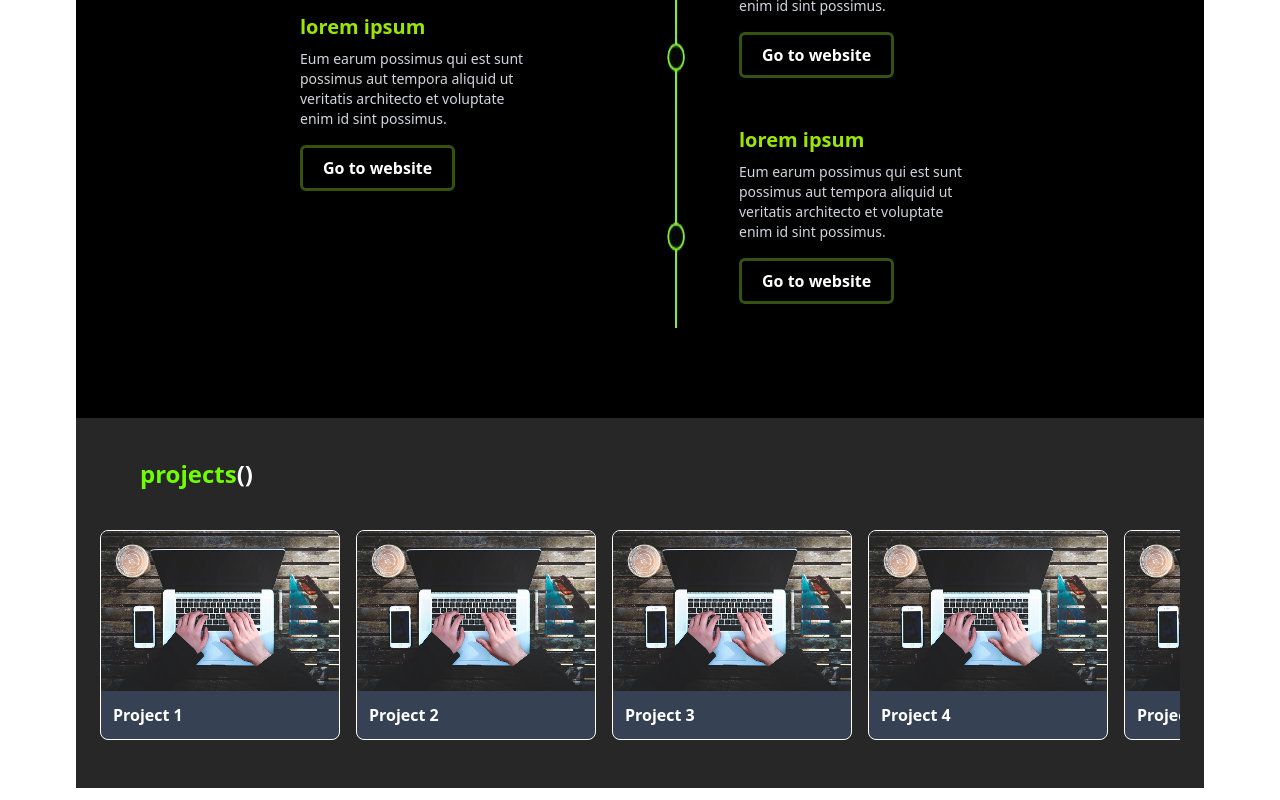
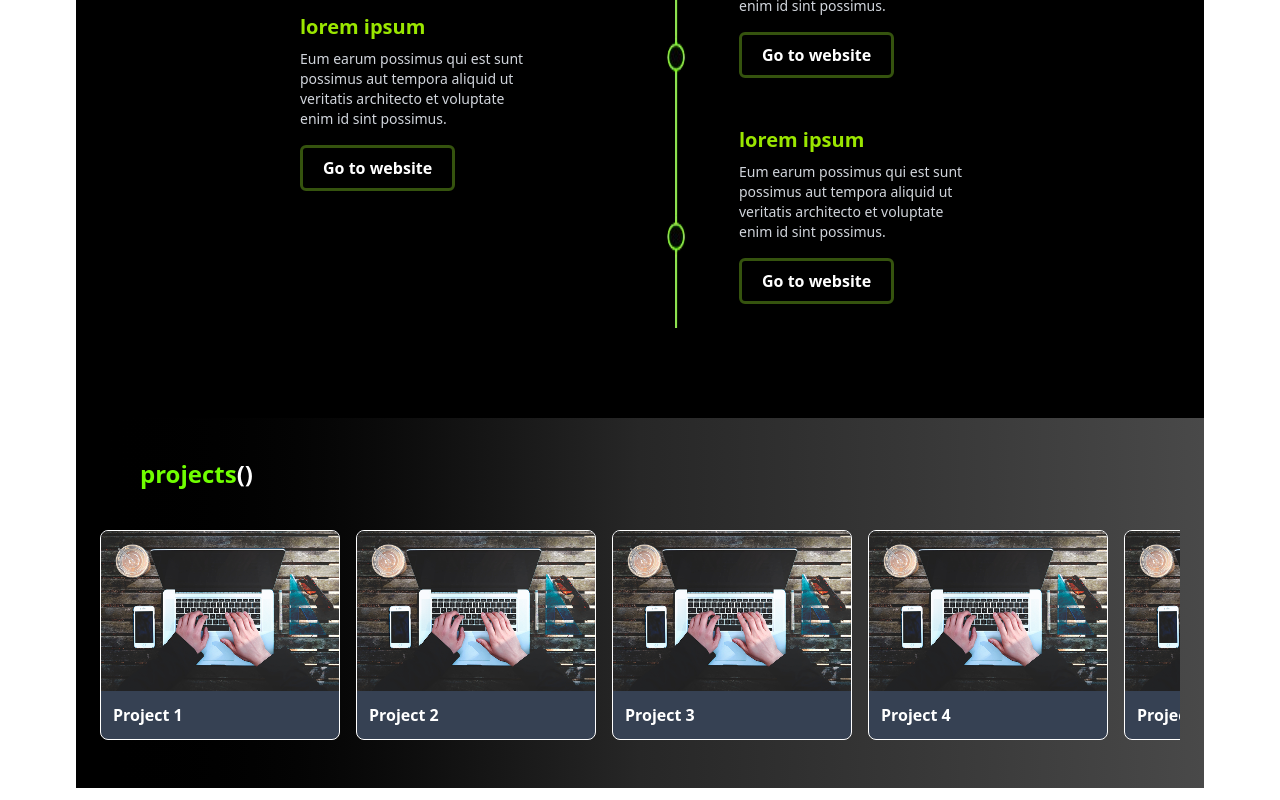
Before and after one commit to mwenaro/gomycode-react-ts-fullstack-dev-portfolio, a React (Vite) app: page / in a window 1280 px wide. Shown: the part 1578-2378 px from the top of the page. Built offline with nearby package versions, Linux system fonts and the light colour scheme.

Commit message:
changed the background color

```diff
--- a/src/components/ProjectSection.tsx
+++ b/src/components/ProjectSection.tsx
@@ -8,7 +8,7 @@ export function ProjectSection() {
   ];
 
   return (
-    <div className="px-6 py-10 bg-[#272727] to-black text-white cursor-pointer">
+    <div className="px-6 py-10 bg-linear-to-r from-[#000000] via-[#272727] to-[#494949] text-white cursor-pointer">
       <h2 className="text-2xl font-bold text-[#70FF00] mb-10 px-10">
         projects<span className="text-white">()</span>
       </h2>
```
